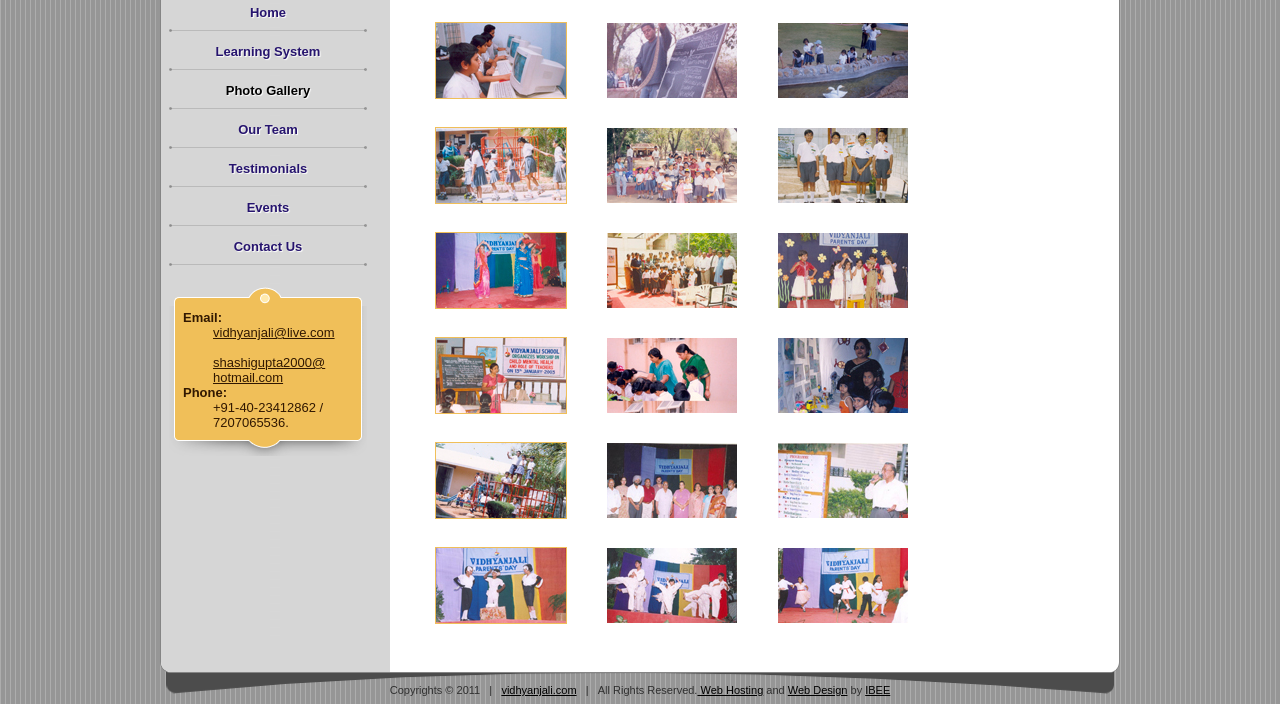
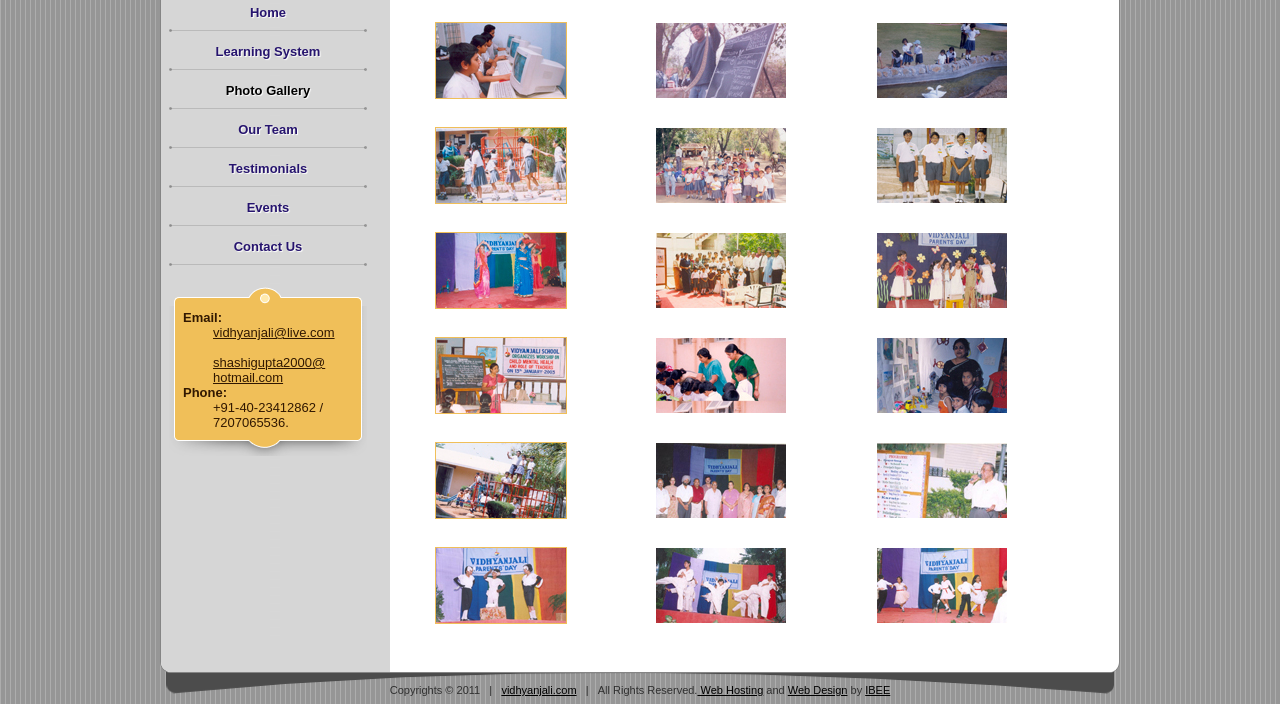
Before and after one commit to saburiinfor/vidhyanjali, a plain HTML site: page photo_gallery2.html in a window 1280 px wide. Shown: the part 321-1025 px from the top of the page. Drawn offline with nearby package versions, Linux system fonts and the light colour scheme.

Commit message:
Small change in photo gallery second page

```diff
--- a/photo_gallery2.html
+++ b/photo_gallery2.html
@@ -93,7 +93,7 @@
           </script>
         </div>
       </div>
-      <div>
+      <div style="width: 688px;">
         <table width="100%" border="0" cellspacing="2" cellpadding="0">
           <tr align="right">
             <td valign="middle" class="hedding5" style="height:30px;border-bottom:#343894 solid 1px; padding-right:10px;"><a href="photo_gallery.html" class="bodyheading2"><img src="images/arrow7.gif"
```
